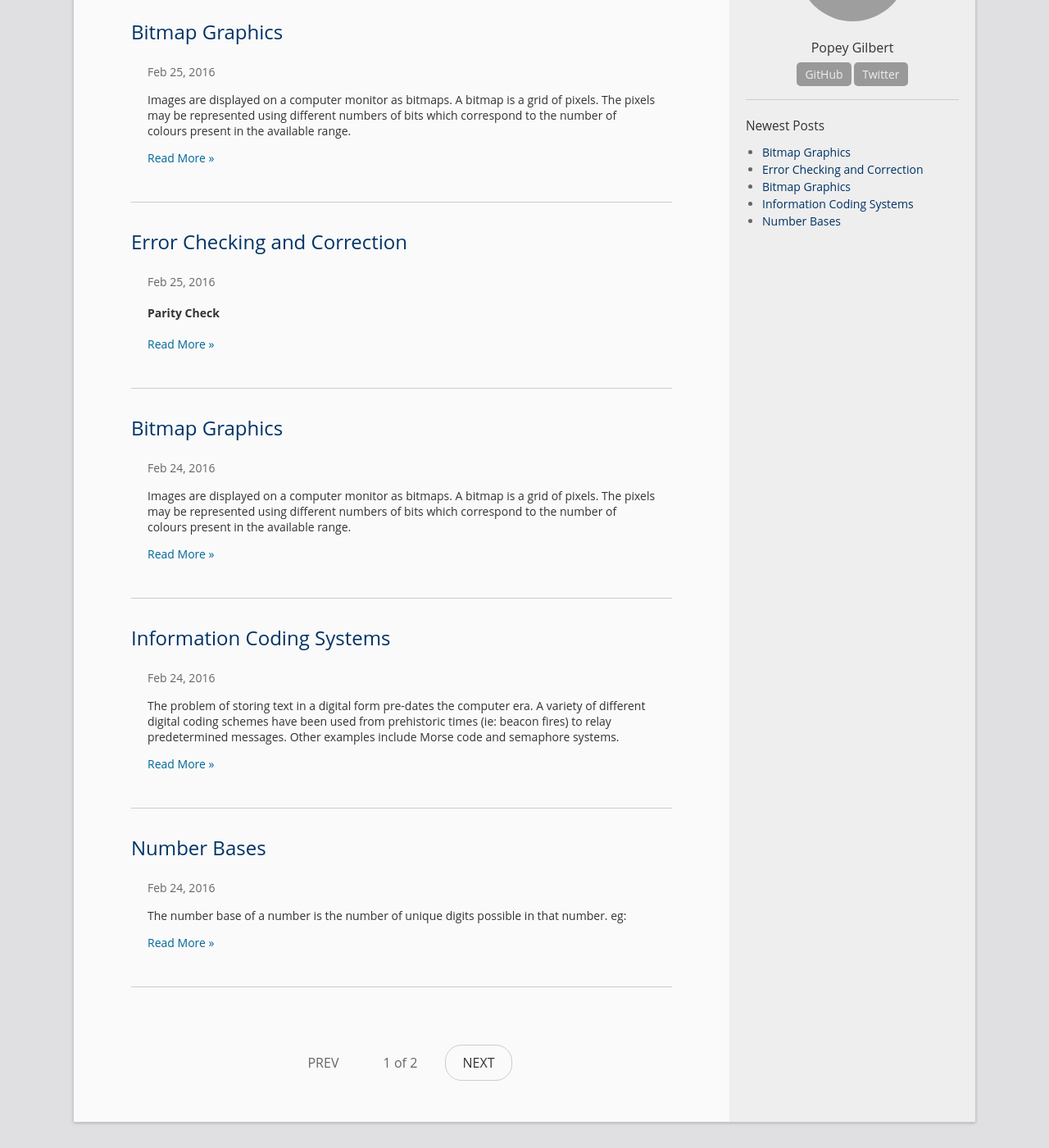
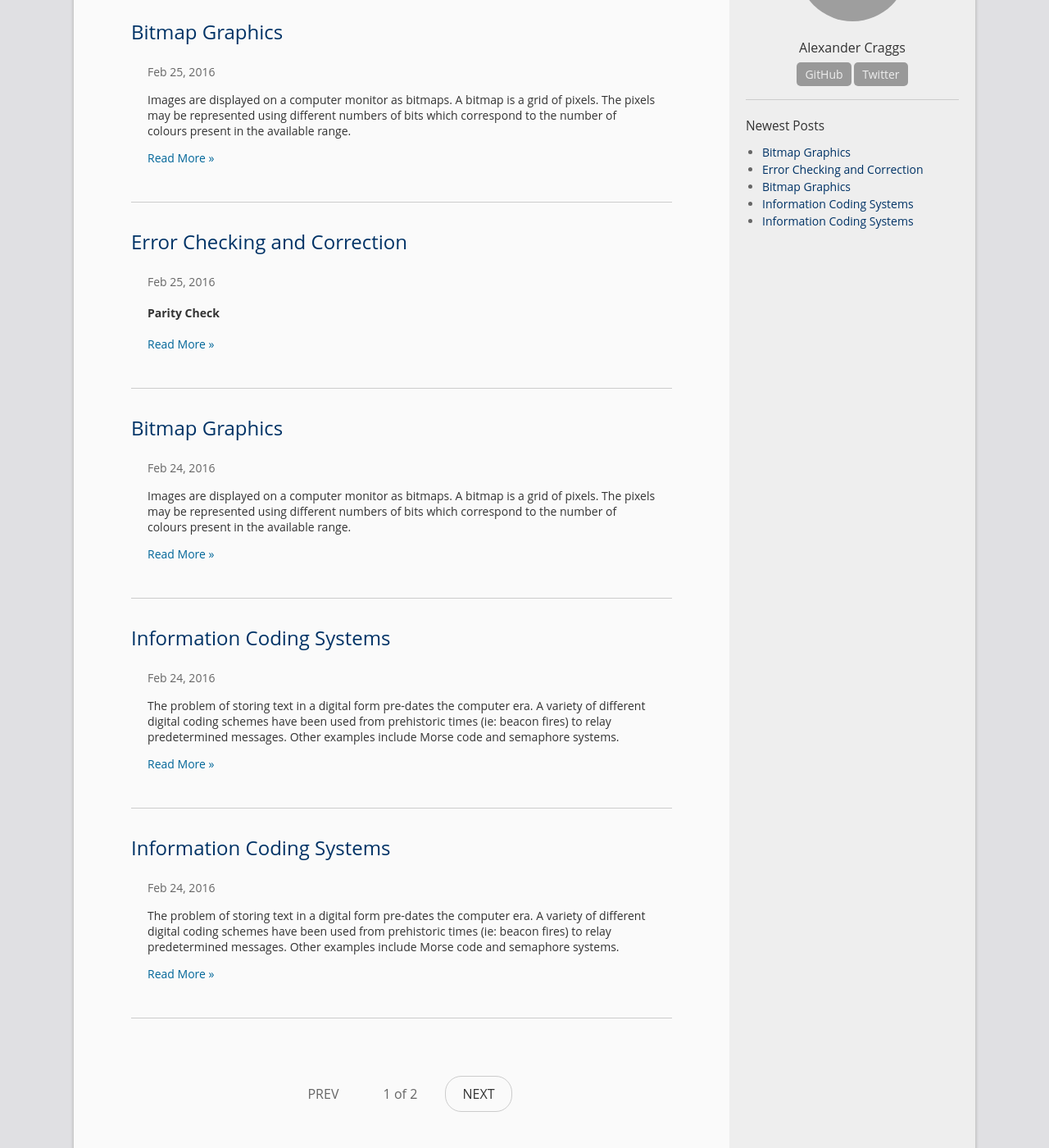
Before and after one commit to popey456963/blog, a Jekyll site: the page built from index.html, in a window 1280 px wide and 1400 px high, scrolled down 255 px. Shown: the whole window at 82% size. Built offline with Jekyll 4.4.1, drawn with Linux system fonts in a browser that asks for light colours; the list of posts is cut into pages by our own code; some of the changed text lies outside the part shown; grey boxes are pictures that could not be loaded.

Commit message:
Change name

```diff
--- a/_config.yml
+++ b/_config.yml
@@ -1,5 +1,5 @@
 # Site settings
-title: Popey's Blog
+title: CoDefined
 url: "https://popey456963.github.io"    # the protocol and hostname of your site, eg. `http://laobubu.github.io`
 baseurl: "/blog" # the prefix of your site uri, eg. `/jekyll-theme-EasyBook` or just one slash `/`
 #timezone: Asia/Chongqing
@@ -10,7 +10,7 @@
   tools.
 # Your information
 email:
-author: Popey Gilbert
+author: Alexander Craggs
 avatar: "https://i.imgur.com/z4vT78N.png"
 profile: An Avid Programmer.
 twitter_username: popey456963
--- /dev/null
+++ b/_posts/2016-02-24-information-coding-systems.md
@@ -0,0 +1,13 @@
+---
+layout: post
+title:  "Information Coding Systems"
+date:   2016/02/24 19:22
+categories: [Computing, A-Level, AQA]
+permalink: /archive/information-coding-systems
+---
+
+The problem of storing text in a digital form pre-dates the computer era. A variety of different digital coding schemes have been used from prehistoric times (ie: beacon fires) to relay predetermined messages. Other examples include Morse code and semaphore systems.
+
+With the introduction of computer systems in the 1940s and 50s it became clear that text as well as numbers would need to be stored and manipulated by computers and a number of systems for encoding text characters were developed. The best being known as ASCII ("*The American standard code for information exchange*"). This used 7 bits to encode the standard English language character set along with a number of punctuation and control characters and numbers 0-8.
+
+ASCII has now been superseded by Unicode for most applications. Unicode uses as minimum of 8 bits but can use up to 48 bits. UTF-8 uses 8 bits for encoding Western text. Unicode has the advantage that it can encode most of the character sets used in the world.
```
Also changed, not shown: about.md (+1 -1 lines).
